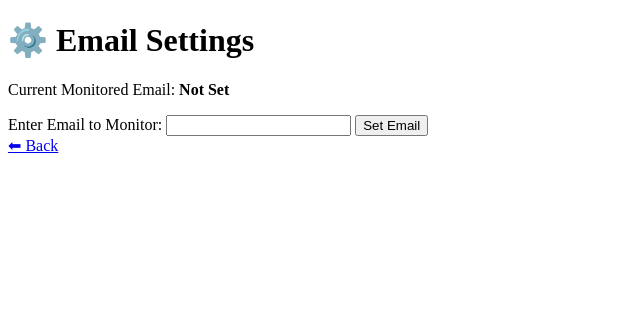
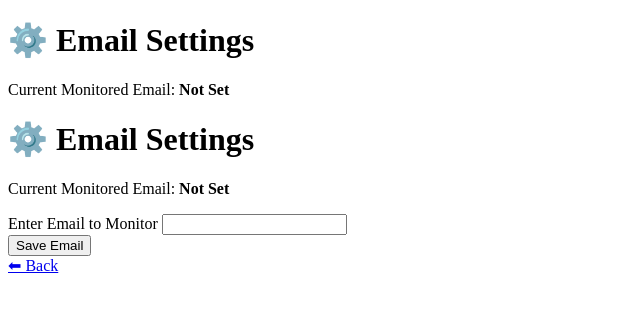
Before and after one commit to Anil970198/major, a Flask app: page /settings in a window 1280 px wide. Shown: the top 312 px of the page, without its empty margins (0-640 px from the left). Run offline with Flask 3, Linux system fonts and the light colour scheme; parts of the project's set-up code (start-up, migrations or seed data) failed here and were passed over.

Commit message:
Added new routes and fixed the flash message block

```diff
--- a/ui/templates/settings.html
+++ b/ui/templates/settings.html
@@ -9,10 +9,38 @@
     <h1>⚙️ Email Settings</h1>
     <p>Current Monitored Email: <strong>{{ monitored_email }}</strong></p>
 
-    <form method="POST">
-        <label>Enter Email to Monitor:</label>
-        <input type="email" name="email" required>
-        <button type="submit">Set Email</button>
+    <!-- FLASH MESSAGES -->
+    {% with messages = get_flashed_messages(with_categories=true) %}
+      {% if messages %}
+        <div class="mb-4">
+          {% for category, message in messages %}
+            <div class="p-4 mb-2 text-sm rounded
+                        {% if category == 'success' %}bg-green-100 text-green-800 border border-green-400
+                        {% elif category == 'danger' %}bg-red-100 text-red-800 border border-red-400
+                        {% elif category == 'warning' %}bg-yellow-100 text-yellow-800 border border-yellow-400
+                        {% else %}bg-gray-100 text-gray-800 border border-gray-300{% endif %}">
+              {{ message }}
+            </div>
+          {% endfor %}
+        </div>
+      {% endif %}
+    {% endwith %}
+
+    <h1 class="text-3xl font-extrabold text-blue-600 text-center mb-6">⚙️ Email Settings</h1>
+
+    <p class="text-center text-gray-700 mb-6">Current Monitored Email: <strong>{{ monitored_email }}</strong></p>
+
+    <form method="POST" class="space-y-6">
+      <div>
+        <label for="email" class="block mb-2 text-sm font-medium text-gray-900">Enter Email to Monitor</label>
+        <input type="email" id="email" name="email" required
+          class="bg-gray-50 border border-gray-300 text-gray-900 text-sm rounded-lg focus:ring-blue-500 focus:border-blue-500 block w-full p-2.5">
+      </div>
+
+      <button type="submit"
+        class="w-full text-white bg-blue-600 hover:bg-blue-700 focus:ring-4 focus:outline-none focus:ring-blue-300 font-medium rounded-lg text-sm px-5 py-2.5 text-center">
+        Save Email
+      </button>
     </form>
 
     <a href="{{ url_for('index') }}">⬅ Back</a>
```
